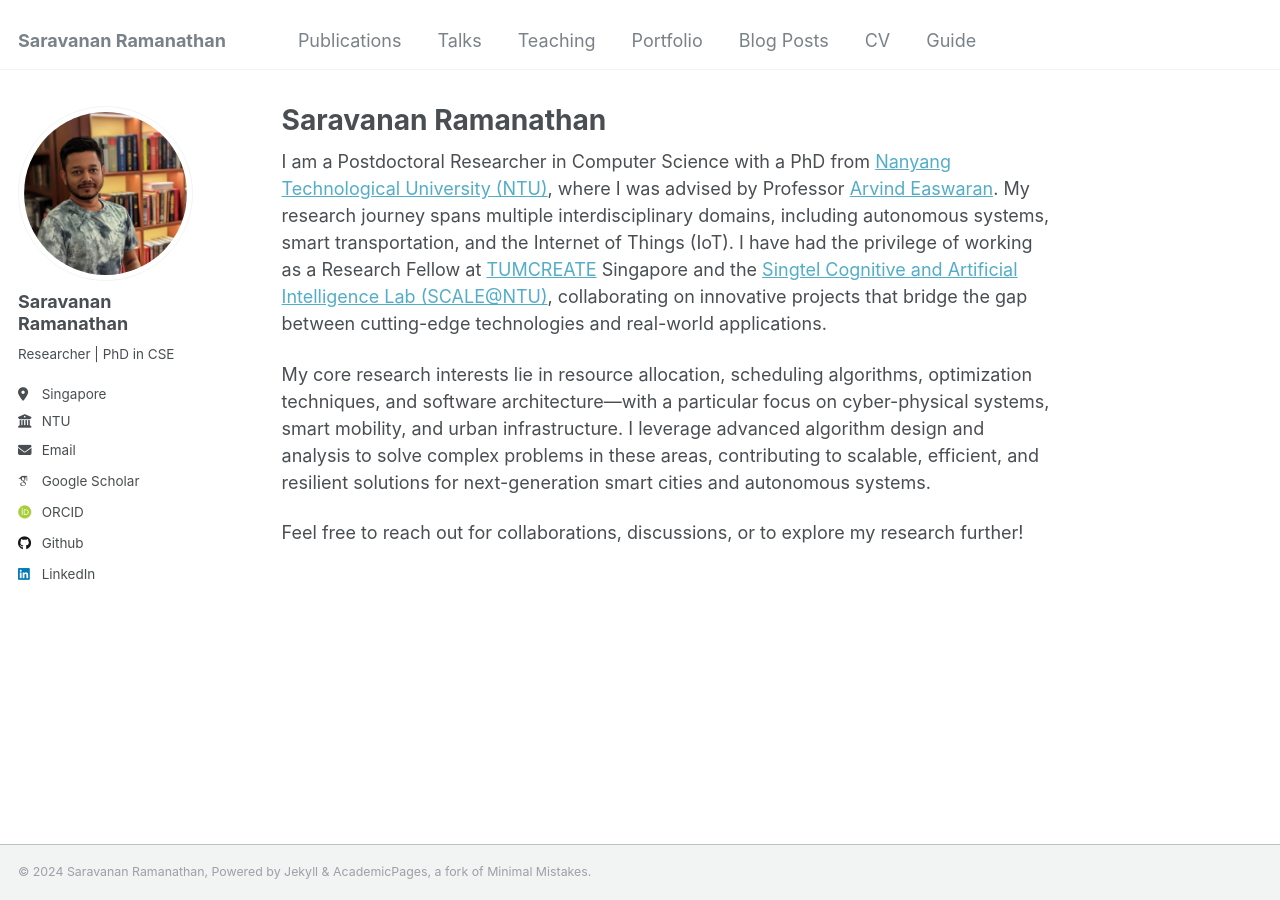
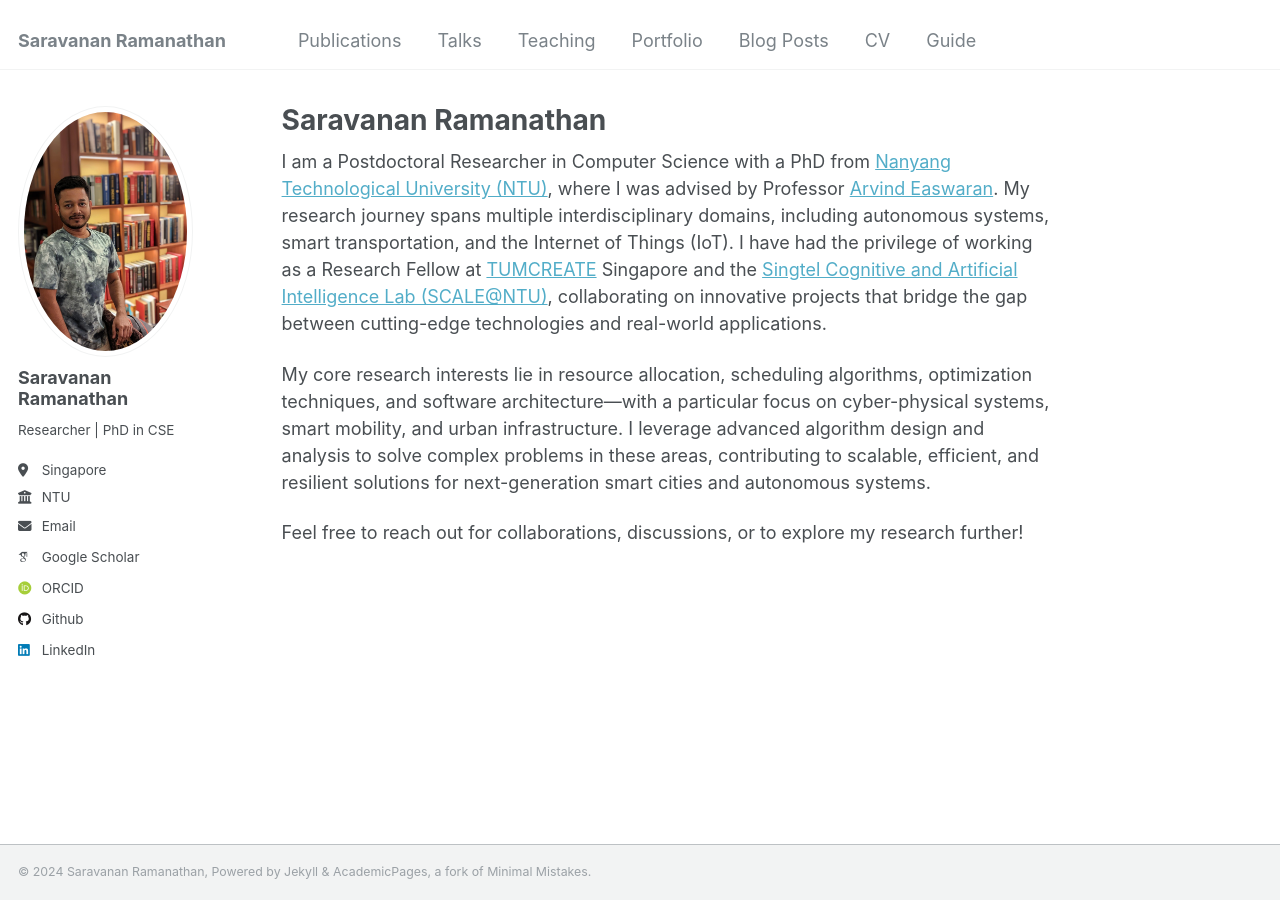
Before and after one commit to saravana016/saravana016.github.io, a Jekyll site: the page built from _pages/about.md, in a window 1280 px wide. Built offline with Jekyll 4.4.1, drawn with Linux system fonts in a browser that asks for light colours; some web fonts are replaced.

Commit message:
Update _config.yml

```diff
--- a/_config.yml
+++ b/_config.yml
@@ -21,7 +21,7 @@ repository               : "academicpages/academicpages.github.io"
 #               Additional customization can be done by editing /_includes/author-profile.html
 author:
   # Biographic information
-  avatar           : "profile2.png"
+  avatar           : "profile.jpg"
   name             : "Saravanan Ramanathan"
   pronouns         : # example: "she/her"
   bio              : "Researcher | PhD in CSE"
```
